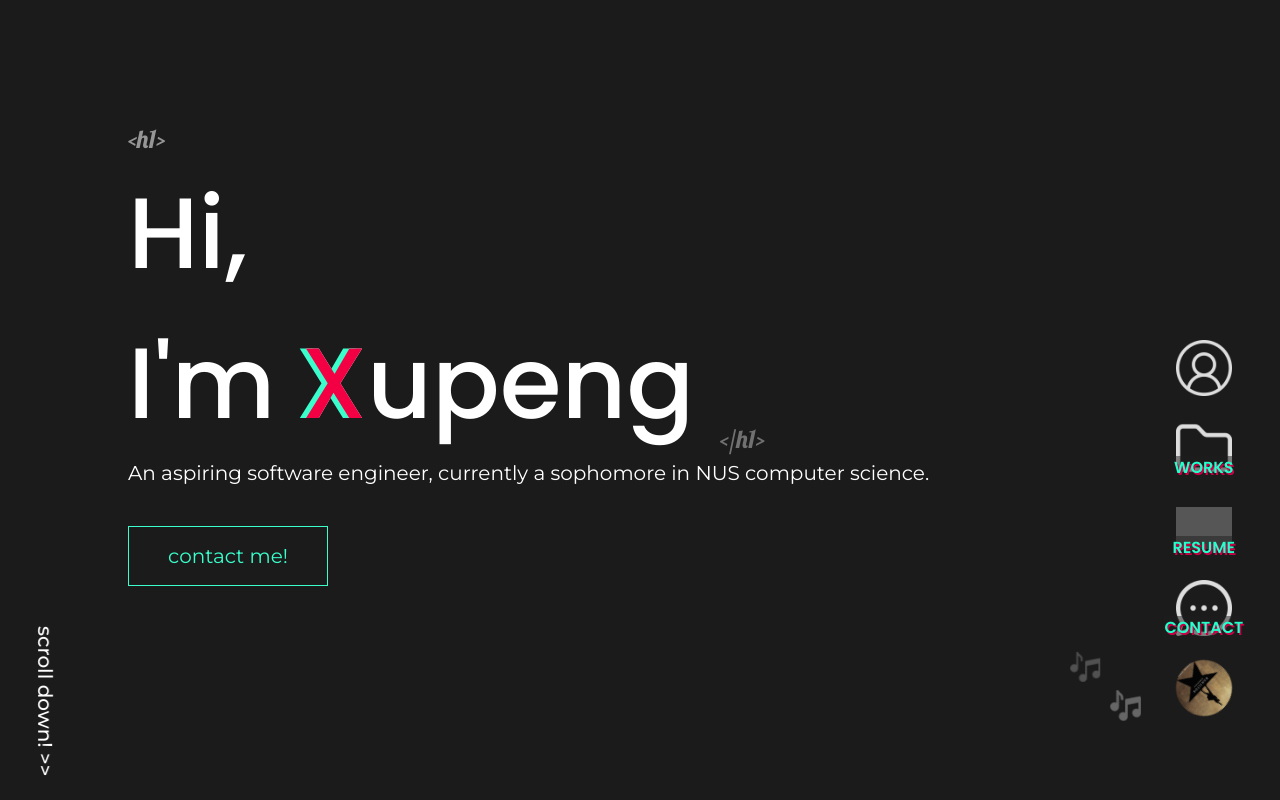
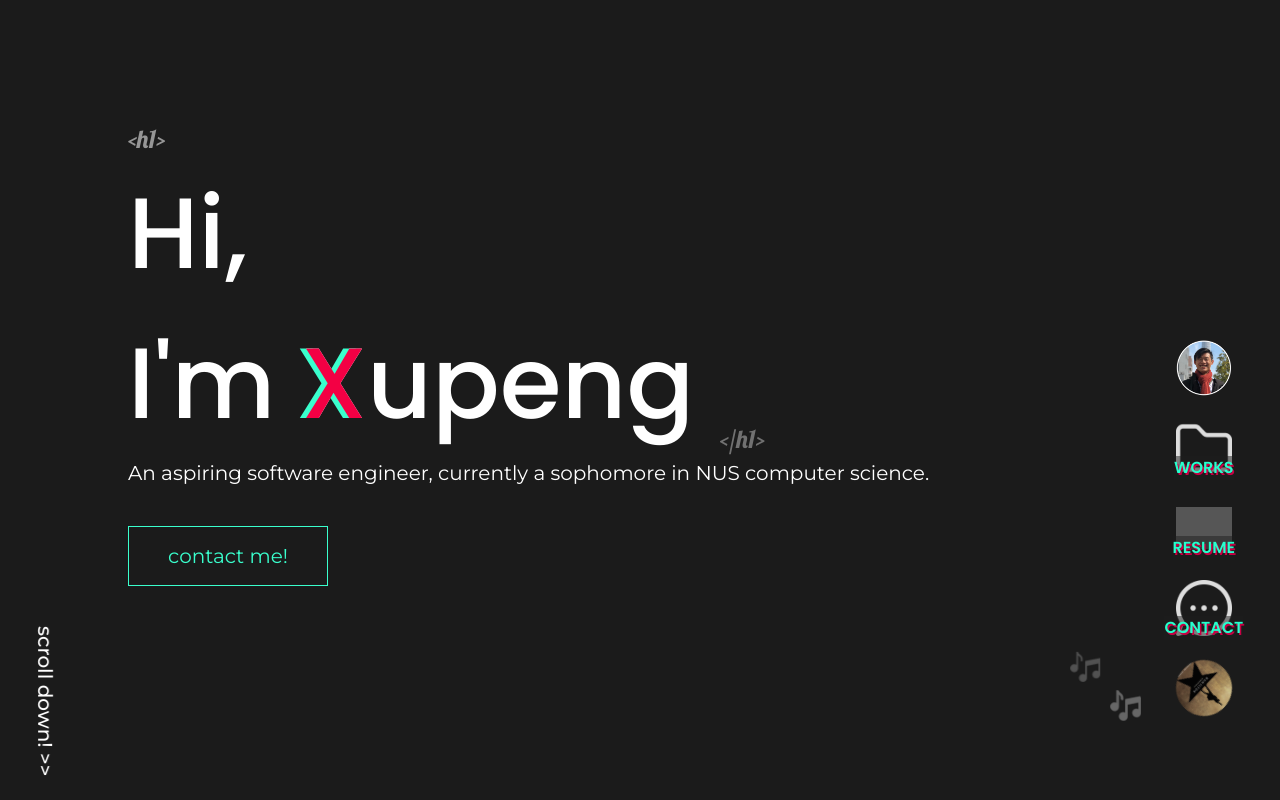
Before and after one commit to lixupengg/portfolio, a React (Create React App) app: page / in a window 1280 px wide. Built offline with nearby package versions, Linux system fonts and the light colour scheme; grey boxes are pictures that could not be loaded.

Commit message:
Add profile pic

```diff
--- a/src/Components/Sidebar.css
+++ b/src/Components/Sidebar.css
@@ -40,6 +40,13 @@ body {
 	display: flex;
 	justify-content: center;
 	align-items: center;
+}
+
+.userIcon {
+	height: min(70px, 7vh);
+	width: min(70px, 7vh);
+	object-fit: contain;
+	/*opacity: 85%;*/
 }
 
 .icon {
--- a/src/Components/Sidebar.jsx
+++ b/src/Components/Sidebar.jsx
@@ -3,7 +3,7 @@ import React, { Component, Fragment } from "react";
 // -------------------------------------------------------------------------
 
 import './Sidebar.css';
-import User from '../Assets/user.png'
+import User from '../Assets/XP.png'
 import Contact from '../Assets/contact.png'
 import Projects from '../Assets/projects.png'
 import Record from '../Assets/record.png'
@@ -44,8 +44,8 @@ class Sidebar extends Component{
   render() {
       return (
       	<div class="sidebarContainer animate__animated animate__fadeInRight">
-      		<div class="iconContainer">
-	      		<img onMouseEnter ={this.showUser} onMouseLeave ={this.hideUser} class="icon" src={User}/>
+      		<div class="iconContainerWithoutHover">
+	      		<img onMouseEnter ={this.showUser} onMouseLeave ={this.hideUser} class="userIcon" src={User}/>
 	      	</div>
 
 	      	<a class="iconContainer" href="#portfolio">
```
Also changed, not shown: src/Assets/XP.png (added), 1 other file (tests, documents, lock files or other folders).
